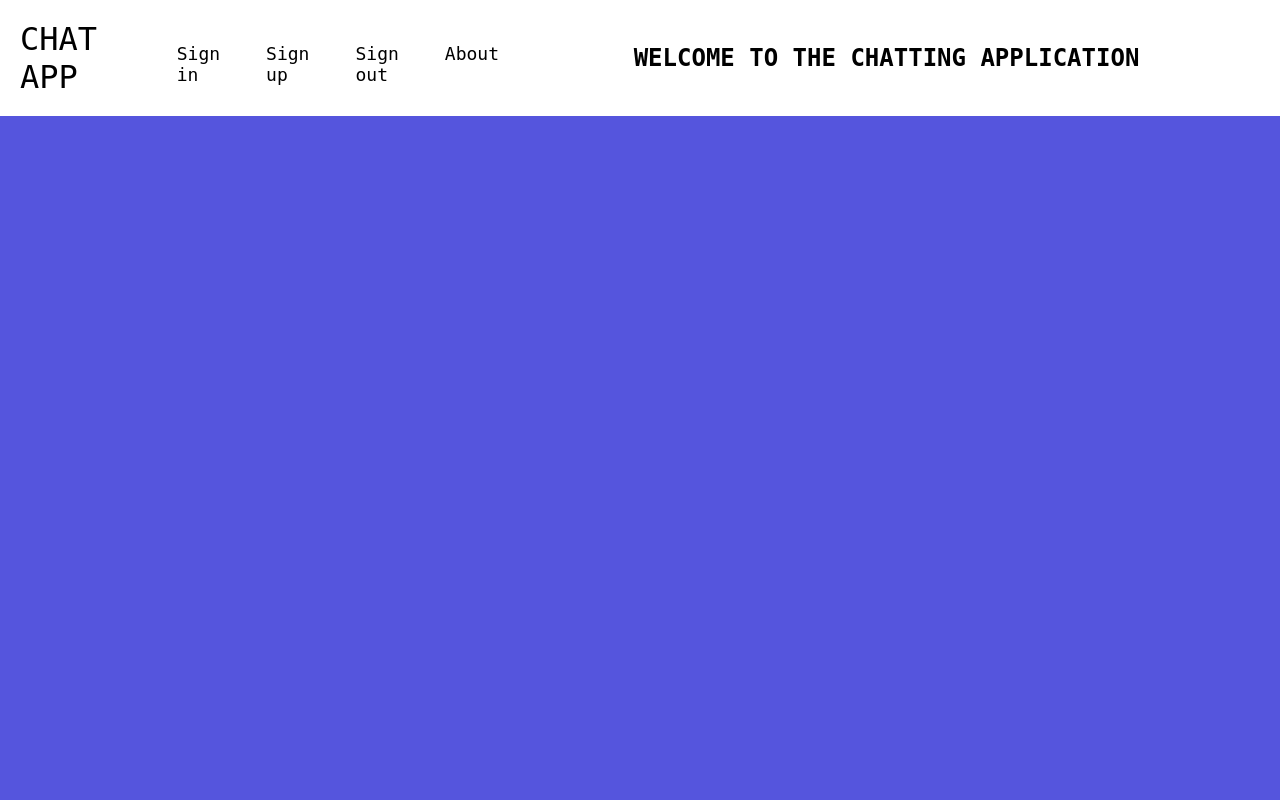
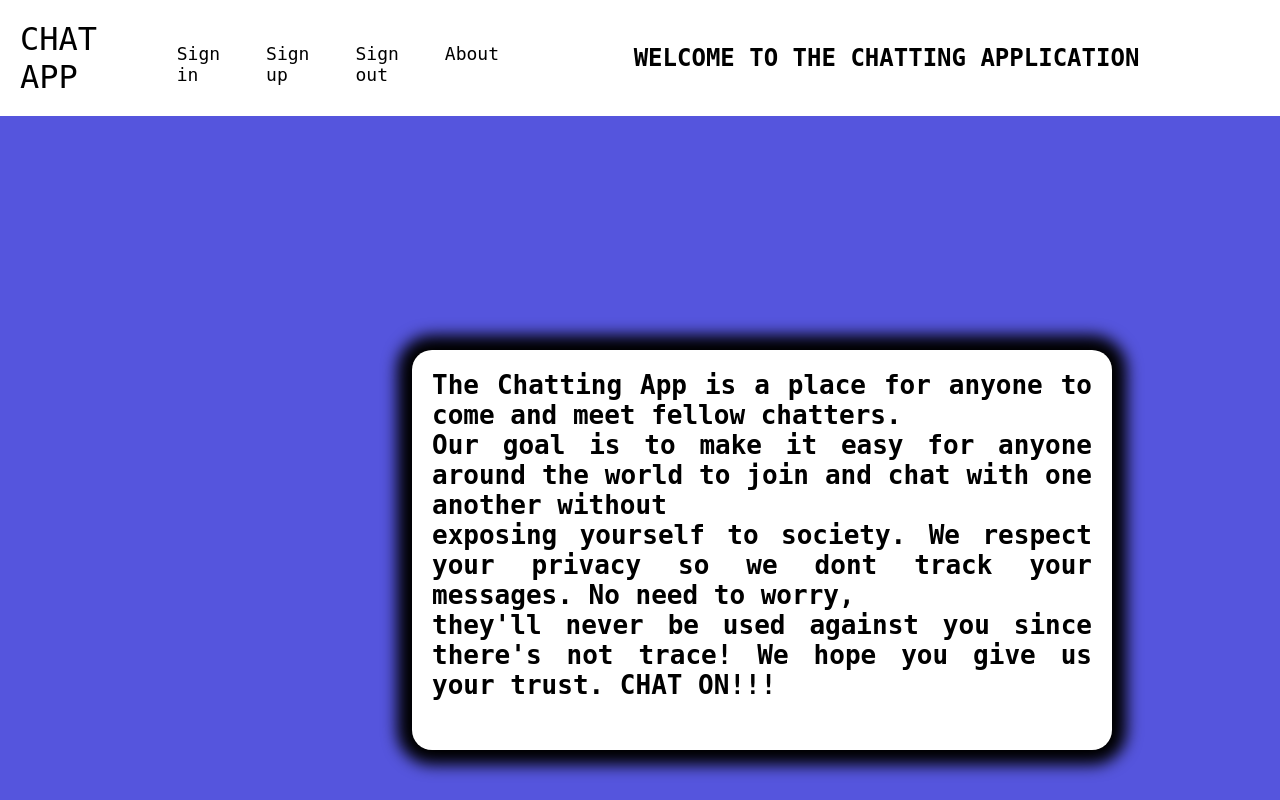
Before and after one commit to johnnysca/The-Chatting-App, a Flask app: page / in a window 1280 px wide. Run offline with Flask 2, Linux system fonts and the light colour scheme.

Commit message:
finished the front end and encrypted users passwords

```diff
--- a/app.py
+++ b/app.py
@@ -4,6 +4,7 @@ from datetime import datetime
 from Client import Client
 from flask_socketio import SocketIO, emit, join_room, leave_room
 from flask_session import Session
+import bcrypt
 
 app = Flask(__name__)
 app.config['SQLALCHEMY_DATABASE_URI'] = 'mysql+pymysql://root:0011223344@localhost/logins'
@@ -14,12 +15,14 @@ db = SQLAlchemy(app)
 Session(app)
 socketio = SocketIO(app, manage_session=False)
 
-# defaultroom = 'room1' # this is so everyone joins the same room if not everyone will be in their own rooms
-
+# run in python3 to create DB
+# from app import db
+# db.create_all()
+# exit()
 class Users(db.Model):
     id = db.Column(db.Integer, primary_key=True)
     username = db.Column(db.String(20), nullable=False, unique=True)
-    password = db.Column(db.String(20), nullable=False)
+    password = db.Column(db.String(100), nullable=False)
     date_created = db.Column(db.DateTime, default=datetime.utcnow())
 
     def __init__(self, username, password):
@@ -29,19 +32,28 @@ class Users(db.Model):
 
 @app.route('/')
 def home():
+    '''
+    :return: renders html template for home screen
+    '''
     return render_template('home.html')
 
 
 @app.route('/login', methods=['POST', 'GET'])
 def login():
+    '''
+    :return: html templates based on the task
+    '''
     if request.method == 'POST': # if user submits a login check if it exists
         username = request.form.get('username')
         password = request.form.get('password')
+
         users = Users.query.filter_by(username=username).first() # get all the usernames that are in DB that match with entered username
-        if users and users.password == password: # if username is found then check if the password is exact
-            flash('Login successful!')
+
+        # enocode both since we encoded when storing in db. will compare bytes
+        if users and bcrypt.checkpw(password.encode('utf-8'), users.password.encode('utf-8')): # password: user input, users.password: hashed password stored in DB
             session['username'] = username
             print("sessions ", session['username'])
+            flash('Login successful!')
             return redirect(url_for('room'))
         else:
             flash('Username or password are incorrect')
@@ -54,16 +66,23 @@ def login():
 
 @app.route('/signup', methods=['POST', 'GET'])
 def signup():
+    '''
+    :return: html template depending on if account was created successfully
+    '''
     if request.method == 'POST': # if user submits a login credential to signup then store it in DB
         username = request.form['username']
         password = request.form['password']
-        new_user = Users(username=username, password=password) # Create Users object to store the credentials
+
+        hashed = bcrypt.hashpw(password.encode('utf-8'), bcrypt.gensalt()) # hash the user password
+
+        new_user = Users(username=username, password=hashed) # Create Users object to store the credentials
 
         try:
             db.session.add(new_user) # send it to the DB
             db.session.commit()
             return redirect('/login')
         except Exception as e: # the entered credentials already exist so tell them and redirect to error.html
+            print(e)
             flash("User already exists. Try another username")
             return render_template('signup.html')
     else:
@@ -72,6 +91,9 @@ def signup():
 
 @app.route('/logout')
 def logout():
+    '''
+    :return: logout template when user clicks logout
+    '''
     flash('You have been logged out.')
     session.pop('username', None) # log out the user
     return render_template('logout.html')
@@ -79,6 +101,9 @@ def logout():
 
 @app.route('/chat', methods=['POST', 'GET'])
 def chat():
+    '''
+    :return: chatting template if already logged in or if successfully logged in after entering room
+    '''
     if 'username' not in session:
         return redirect(url_for('login'))
     else:
@@ -102,6 +127,10 @@ def room():
 
 @socketio.on('join', namespace='/chat') # for when you join the chatroom
 def join(message):
+    '''
+    :param message: the message upon user arrival to the room
+    :return: JavaScript status call
+    '''
     defaultroom = session.get('room')
     join_room(defaultroom)
     emit('status', {'msg': session['username'] + ' has joined the chat'}, room=defaultroom)
@@ -109,12 +138,20 @@ def join(message):
 
 @socketio.on('text', namespace='/chat') # for when you send a message
 def text(message):
+    '''
+    :param message: username along with their entered message
+    :return: the message the user sent to all users
+    '''
     defaultroom = session.get('room')
     emit('message', {'msg': session['username'] + ': ' + message['msg']}, room=defaultroom)
 
 
 @socketio.on('left', namespace='/chat') # for when you leave a chat server
 def left(message):
+    '''
+    :param message: user x has left the room
+    :return: To the room page
+    '''
     username = session.get('username')
     defaultroom = session.get('room')
     print(username, defaultroom)
--- a/static/main.css
+++ b/static/main.css
@@ -1,3 +1,4 @@
+html { overflow-y: scroll; }
 *{
 margin: 0;
 padding: 0;
@@ -200,47 +201,17 @@ margin-top: 12px;
   margin: -10px;
 }
 
+ .boxed {
+        background-color: white;
+        width: 700px;
+        height: 400px;
+        overflow: auto;
+        text-align: justify;
+        padding: 20px;
+        box-shadow: 0 0 15px 15px black;
+        border-radius: 20px;
+      }
 
-/* Darker chat container */
-            .darker {
-              border-color: #ccc;
-              background-color: #ddd;
-            }
-
-            /* Clear floats */
-            .messageBox::after {
-              content: "";
-              clear: both;
-              display: table;
-            }
-
-            /* Style images */
-            .messageBox b {
-              float: left;
-              max-width: 60px;
-              width: 100%;
-              margin-right: 20px;
-              border-radius: 50%;
-            }
-
-            /* Style the right image */
-            .messageBox b.right {
-              float: right;
-              margin-left: 20px;
-              margin-right:0;
-            }
-
-            /* Style time text */
-            .time-right {
-              float: right;
-              color: #aaa;
-            }
-
-            /* Style time text */
-            .time-left {
-              float: left;
-              color: #999;
-            }
 #room{
     flex: 0;
     border-radius: 10px;
--- a/templates/home.html
+++ b/templates/home.html
@@ -22,5 +22,11 @@
 <h1 style="color:black;">WELCOME TO THE CHATTING APPLICATION</h1>
         </div>
 </nav>
+<span style="position: fixed; top:50%; left:40%; margin-top:-50px; margin-left:-100px;" class="boxed">
+    <h1>The Chatting App is a place for anyone to come and meet fellow chatters.</h1>
+    <h1>Our goal is to make it easy for anyone around the world to join and chat with one another without</h1>
+    <h1>exposing yourself to society. We respect your privacy so we dont track your messages. No need to worry,</h1>
+    <h1>they'll never be used against you since there's not trace! We hope you give us your trust. CHAT ON!!!</h1>
+</span>
 </body>
 </html>
```
Also changed, not shown: 7 other files.
